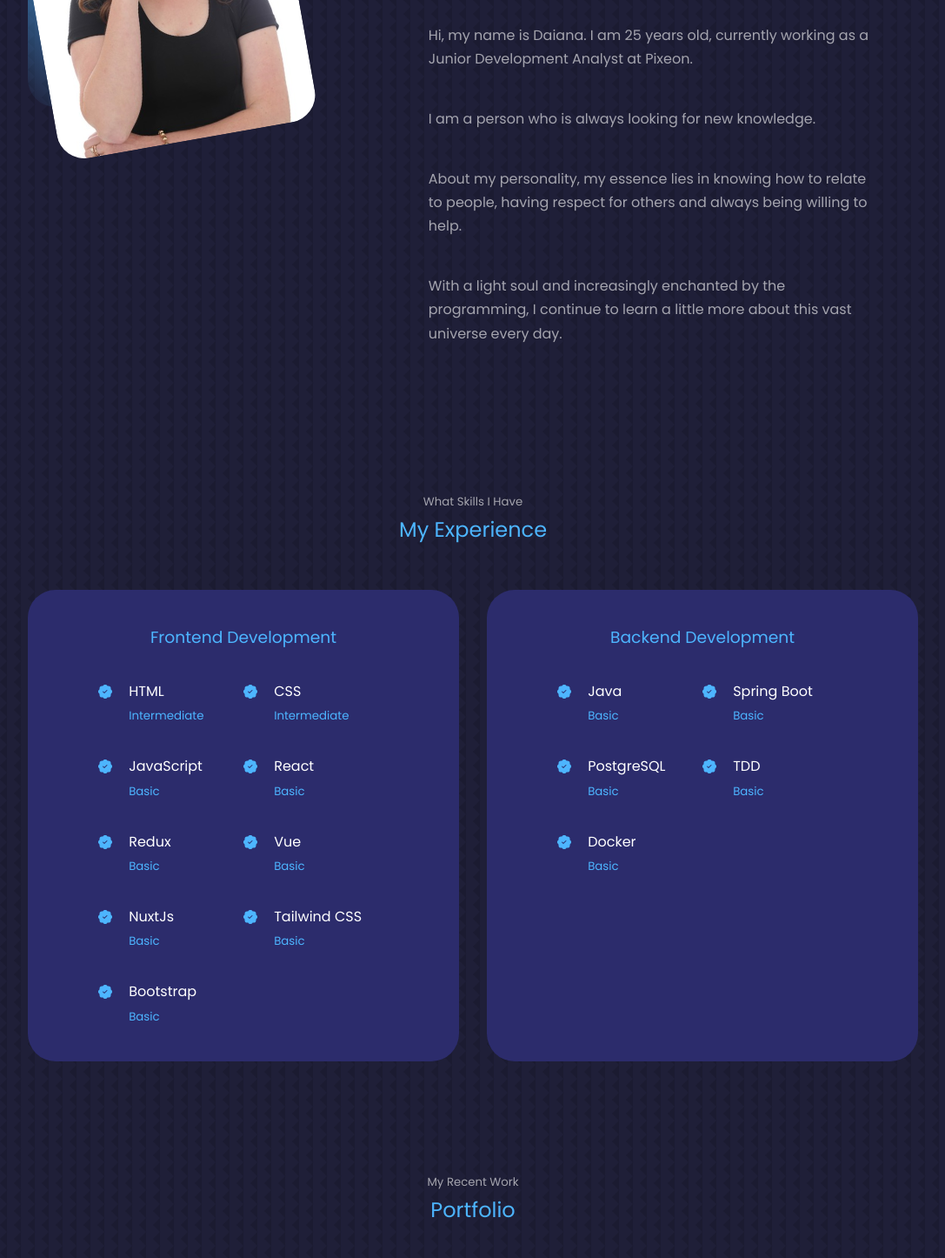
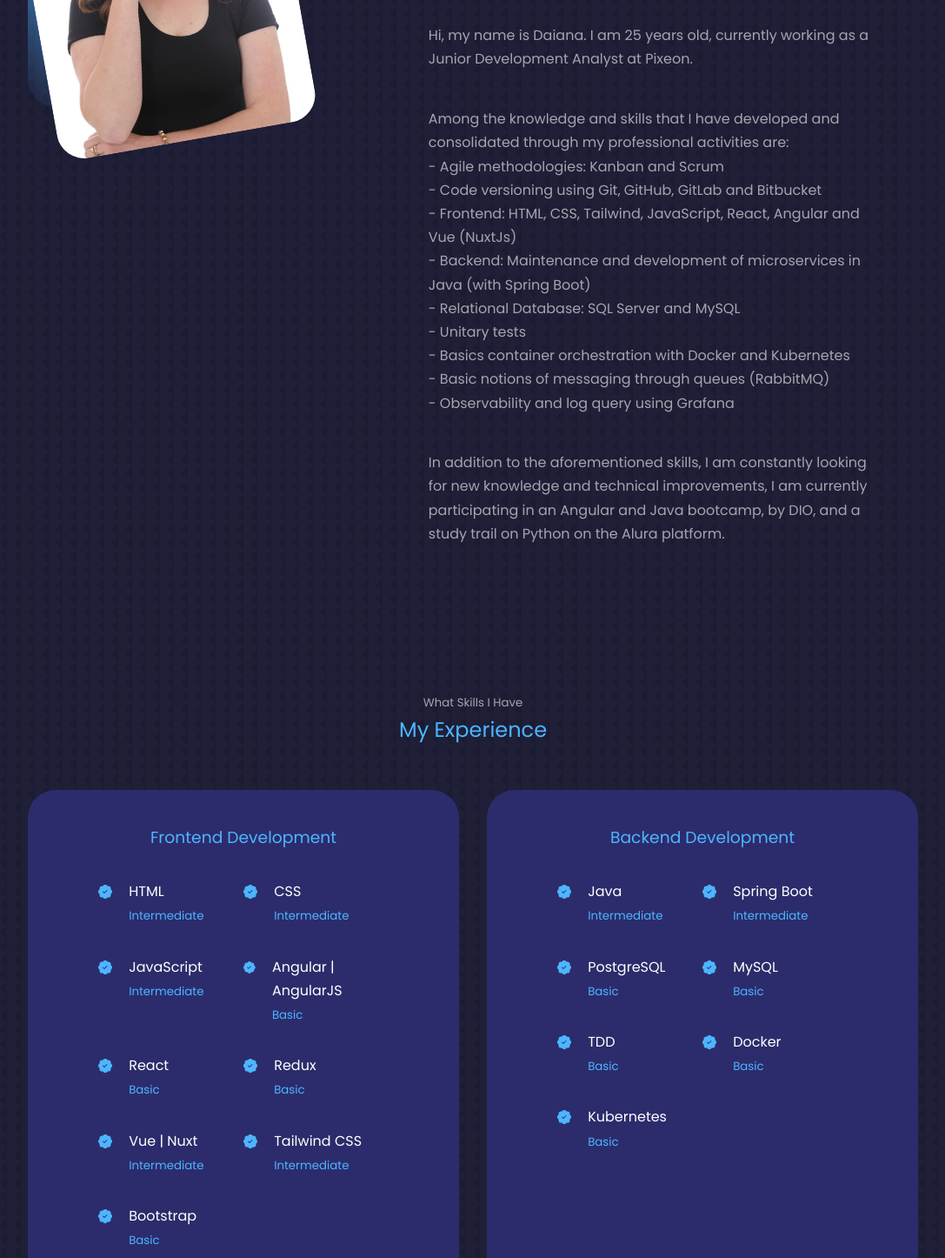
Before and after one commit to DaianaEgerMichels/my-portfolio, a React (Create React App) app: page / in a window 1280 px wide. Shown: the part 1560-3006 px from the top of the page at 87% size, without its empty margins (96-1183 px from the left). Built offline with nearby package versions, Linux system fonts and the light colour scheme.

Commit message:
feat: update experienses

```diff
--- a/src/components/about/About.jsx
+++ b/src/components/about/About.jsx
@@ -23,7 +23,7 @@ const About = () => {
             <article className="about_card">
               <FaLaptopCode className="about_icon" />
               <h5>Programming Languages</h5>
-              <small>Frontend: React - Vue - JavaScript</small>
+              <small>Frontend: React - Vue - Angular - JavaScript</small>
               <br />
               <small>Backend: Java - Spring Boot</small>
             </article>
@@ -31,7 +31,7 @@ const About = () => {
             <article className="about_card">
               <FaAward className="about_icon" />
               <h5>Experience</h5>
-              <small>Jr Development Analyst at Pixeon</small>
+              <small>1+ year Jr Development Analyst at Pixeon</small>
               <br />
               <small>9 Months Student DEVinHouse</small>
             </article>
@@ -47,14 +47,25 @@ const About = () => {
             Hi, my name is Daiana. I am 25 years old, currently working as a
             Junior Development Analyst at Pixeon.
           </p>
-          <p>I am a person who is always looking for new knowledge.</p>
           <p>
-            About my personality, my essence lies in knowing how to relate to
-            people, having respect for others and always being willing to help.
+          Among the knowledge and skills that I have developed and consolidated through my professional activities are:
+          <ul>
+            <li>- Agile methodologies: Kanban and Scrum</li>
+            <li>- Code versioning using Git, GitHub, GitLab and Bitbucket</li>
+            <li>- Frontend: HTML, CSS, Tailwind, JavaScript, React, Angular and Vue (NuxtJs)</li>
+            <li>- Backend: Maintenance and development of microservices in Java (with Spring Boot)</li>
+            <li>- Relational Database: SQL Server and MySQL</li>
+            <li>- Unitary tests</li>
+            <li>- Basics container orchestration with Docker and Kubernetes</li>
+            <li>- Basic notions of messaging through queues (RabbitMQ)</li>
+            <li>- Observability and log query using Grafana</li>
+          </ul>
           </p>
           <p>
-            With a light soul and increasingly enchanted by the programming, I
-            continue to learn a little more about this vast universe every day.
+            In addition to the aforementioned skills,
+            I am constantly looking for new knowledge and technical improvements,
+            I am currently participating in an Angular and Java bootcamp, by DIO,
+            and a study trail on Python on the Alura platform.
           </p>
         </div>
       </div>
--- a/src/components/experience/Experience.jsx
+++ b/src/components/experience/Experience.jsx
@@ -32,6 +32,14 @@ const Experience = () => {
             <BsPatchCheckFill className='experience__details-icon'/>
             <div>
               <h4>JavaScript</h4>
+              <small className='text-light'>Intermediate</small>
+            </div>
+          </article>
+
+          <article className='experience__details'>
+            <BsPatchCheckFill className='experience__details-icon'/>
+            <div>
+              <h4>Angular | AngularJS</h4>
               <small className='text-light'>Basic</small>
             </div>
           </article>
@@ -54,22 +62,15 @@ const Experience = () => {
           <article className='experience__details'>
             <BsPatchCheckFill className='experience__details-icon'/>
             <div>
-              <h4>Vue</h4>
-              <small className='text-light'>Basic</small>
-            </div>
-          </article>
-          <article className='experience__details'>
-            <BsPatchCheckFill className='experience__details-icon'/>
-            <div>
-              <h4>NuxtJs</h4>
-              <small className='text-light'>Basic</small>
+              <h4>Vue | Nuxt</h4>
+              <small className='text-light'>Intermediate</small>
             </div>
           </article>
           <article className='experience__details'>
             <BsPatchCheckFill className='experience__details-icon'/>
             <div>
               <h4>Tailwind CSS</h4>
-              <small className='text-light'>Basic</small>
+              <small className='text-light'>Intermediate</small>
             </div>
           </article>
           <article className='experience__details'>
@@ -89,6 +90,22 @@ const Experience = () => {
             <BsPatchCheckFill className='experience__details-icon'/>
             <div>
               <h4>Java</h4>
+              <small className='text-light'>Intermediate</small>
+            </div>
+          </article>
+
+          <article className='experience__details'>
+            <BsPatchCheckFill className='experience__details-icon'/>
+            <div>
+              <h4>Spring Boot</h4>
+              <small className='text-light'>Intermediate</small>
+            </div>
+          </article>
+
+          <article className='experience__details'>
+            <BsPatchCheckFill className='experience__details-icon'/>
+            <div>
+              <h4>PostgreSQL</h4>
               <small className='text-light'>Basic</small>
             </div>
           </article>
@@ -96,15 +113,7 @@ const Experience = () => {
           <article className='experience__details'>
             <BsPatchCheckFill className='experience__details-icon'/>
             <div>
-              <h4>Spring Boot</h4>
-              <small className='text-light'>Basic</small>
-            </div>
-          </article>
-
-          <article className='experience__details'>
-            <BsPatchCheckFill className='experience__details-icon'/>
-            <div>
-              <h4>PostgreSQL</h4>
+              <h4>MySQL</h4>
               <small className='text-light'>Basic</small>
             </div>
           </article>
@@ -124,6 +133,13 @@ const Experience = () => {
               <small className='text-light'>Basic</small>
             </div>
           </article>
+          <article className='experience__details'>
+            <BsPatchCheckFill className='experience__details-icon'/>
+            <div>
+              <h4>Kubernetes</h4>
+              <small className='text-light'>Basic</small>
+            </div>
+          </article>
         </div>
       </div>
     </div>
```
